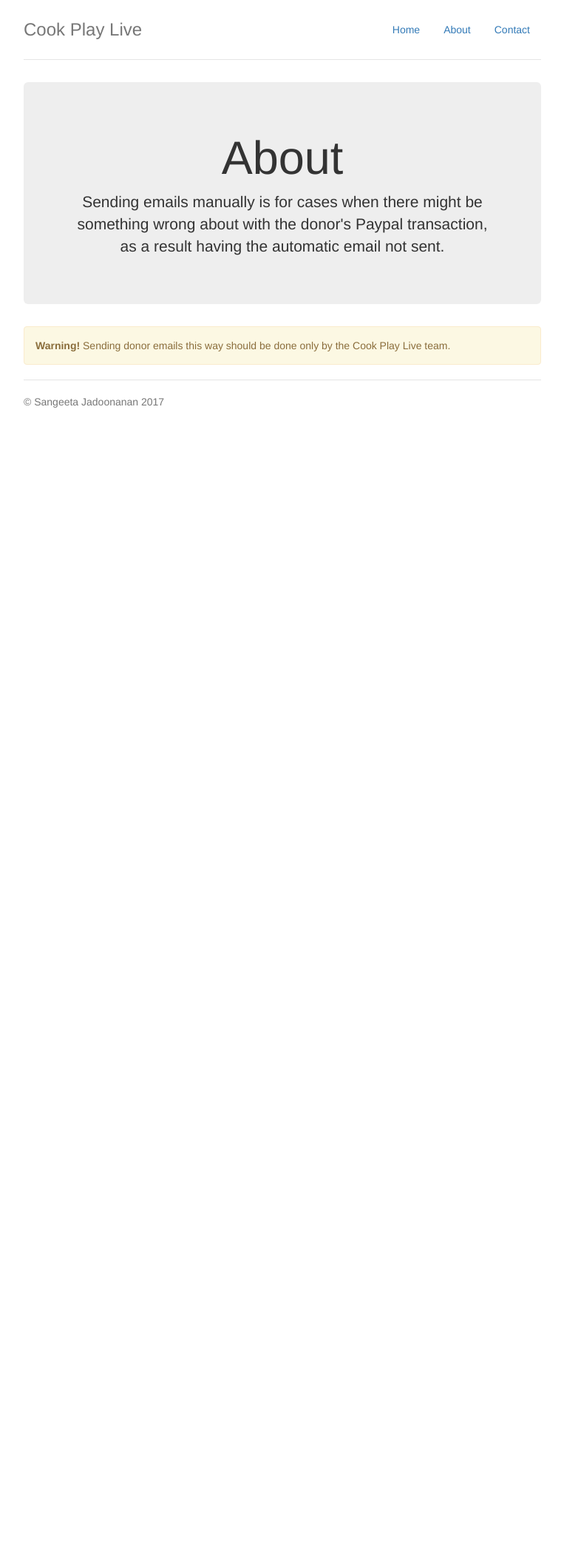
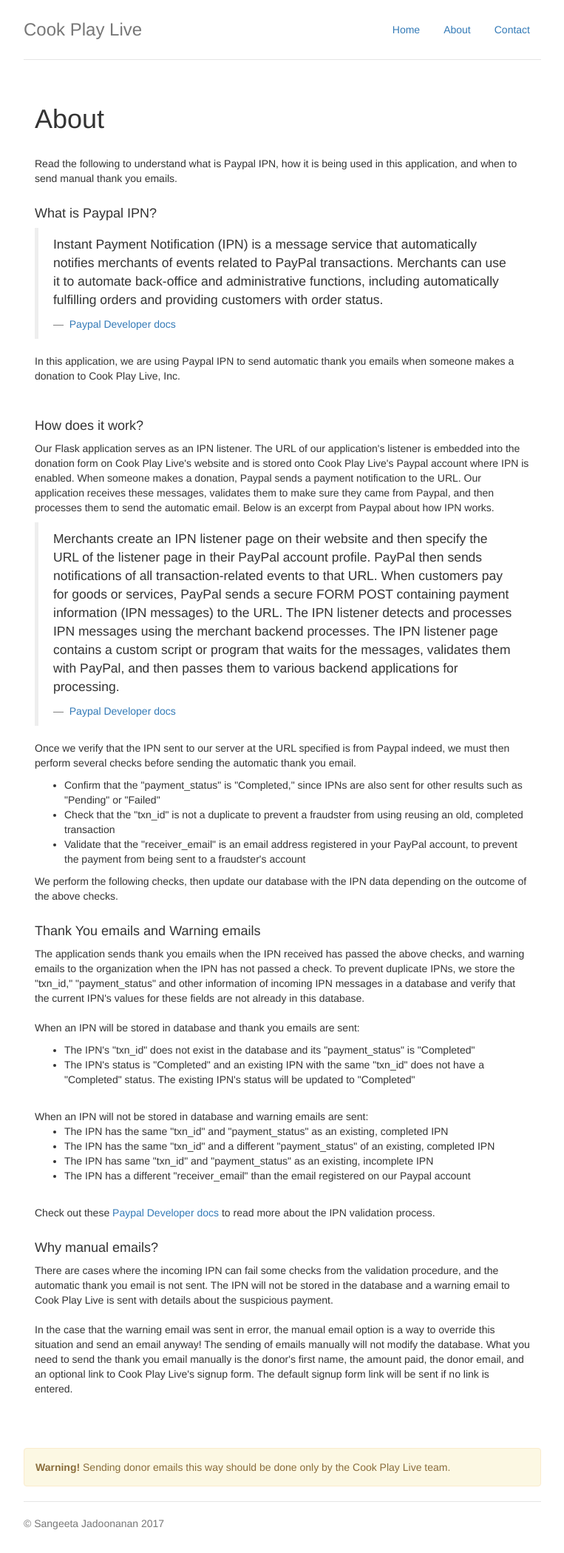
Before and after one commit to sjbitcode/flask-paypal-ipn, a Flask app: page /about in a window 1280 px wide. Shown: the whole page at 74% size, without its empty margins (258-1021 px from the left). Before the commit the page ends 551 px from the top, so only its background shows below. Run offline with Flask 2, Linux system fonts and the light colour scheme; parts of the project's set-up code (start-up, migrations or seed data) failed here and were passed over; some libraries are stand-ins or nearby versions.

Commit message:
Add ample explanation in about page

```diff
--- a/app/templates/about.html
+++ b/app/templates/about.html
@@ -1,8 +1,116 @@
 {% extends "base.html" %}
 
 {% block content2 %}
-<div class="jumbotron">
-  <h1 class="display-3">About</h1>
-  <p>Sending emails manually is for cases when there might be something wrong about with the donor's Paypal transaction, as a result having the automatic email not sent.</p>
+<div class="row marketing">
+
+  <div class="col-lg-12">
+    <h1 class="display-3">About</h1>
+
+    <br>
+    <p>Read the following to understand what is Paypal IPN, how it is being used in this application, and when to send manual thank you emails.</p>
+
+    <h4>What is Paypal IPN?</h4>
+    <blockquote>
+      <p>
+        Instant Payment Notification (IPN) is a message service that automatically
+        notifies merchants of events related to PayPal transactions. Merchants can use
+        it to automate back-office and administrative functions, including automatically
+        fulfilling orders and providing customers with order status.
+        <footer>
+          <a href="https://developer.paypal.com/docs/classic/products/instant-payment-notification/" target="_blank">
+            Paypal Developer docs
+          </a>
+        </footer>
+      </p>
+    </blockquote>
+
+    <p>
+    In this application, we are using Paypal IPN to send automatic thank you emails when someone
+    makes a donation to Cook Play Live, Inc.<br><br>
+
+    <h4>How does it work?</h4>
+    Our Flask application serves as an IPN listener.
+    The URL of our application's listener is embedded into the donation form on Cook Play Live's website and
+    is stored onto Cook Play Live's Paypal account where IPN is enabled.
+
+     When someone makes a donation, Paypal sends a payment notification to the URL. Our application
+     receives these messages, validates them to make sure they came from Paypal, and then processes
+     them to send the automatic email. Below is an excerpt from Paypal about how IPN works.
+    </p>
+
+    <blockquote>
+      <p>
+        Merchants create an IPN listener page on their website and then specify the URL of the listener
+        page in their PayPal account profile. PayPal then sends notifications of all transaction-related
+        events to that URL. When customers pay for goods or services, PayPal sends a secure FORM POST
+        containing payment information (IPN messages) to the URL. The IPN listener detects and processes
+        IPN messages using the merchant backend processes. The IPN listener page contains a custom script
+        or program that waits for the messages, validates them with PayPal, and then passes them to various
+        backend applications for processing.
+        <footer>
+          <a href="https://developer.paypal.com/docs/classic/products/instant-payment-notification/#how-it-works" target="_blank">
+            Paypal Developer docs
+          </a>
+        </footer>
+      </p>
+    </blockquote>
+
+    <p>
+      Once we verify that the IPN sent to our server at the URL specified is from Paypal indeed, we must then
+      perform several checks before sending the automatic thank you email.<br>
+
+      <ul>
+        <li>Confirm that the "payment_status" is "Completed," since IPNs are also sent for other results such as "Pending" or "Failed"</li>
+        <li>Check that the "txn_id" is not a duplicate to prevent a fraudster from using reusing an old, completed transaction</li>
+        <li>Validate that the "receiver_email" is an email address registered in your PayPal account, to prevent the payment from being sent to a fraudster's account</li>
+      </ul>
+
+      We perform the following checks, then update our database with the IPN data depending on the outcome of the above checks.
+    </p>
+
+    <h4>Thank You emails and Warning emails</h4>
+
+    <p>
+      The application sends thank you emails when the IPN received has passed the above checks, and warning emails to
+      the organization when the IPN has not passed a check. To prevent duplicate IPNs, we store
+      the "txn_id," "payment_status" and other information of incoming IPN messages
+      in a database and verify that the current IPN's values for these fields are not already in this database.<br><br>
+
+      When an IPN will be stored in database and thank you emails are sent:
+      <ul>
+        <li>The IPN's "txn_id" does not exist in the database and its "payment_status" is "Completed"</li>
+        <li>
+          The IPN's status is "Completed" and an existing IPN with the same "txn_id" does not have a "Completed" status.
+          The existing IPN's status will be updated to "Completed"
+        </li>
+      </ul>
+
+      <br>
+
+      When an IPN will not be stored in database and warning emails are sent:
+      <ul>
+        <li>The IPN has the same "txn_id" and "payment_status" as an existing, completed IPN</li>
+        <li>The IPN has the same "txn_id" and a different "payment_status" of an existing, completed IPN</li>
+        <li>The IPN has same "txn_id" and "payment_status" as an existing, incomplete IPN</li>
+        <li>The IPN has a different "receiver_email" than the email registered on our Paypal account</li>
+      </ul>
+      <br>
+      Check out these
+      <a href="https://developer.paypal.com/docs/classic/ipn/integration-guide/IPNIntro/#ipn-protocol-and-architecture" target="_blank">Paypal Developer docs</a>
+      to read more about the IPN validation process.
+    </p>
+
+    <h4>Why manual emails?</h4>
+    <p>
+      There are cases where the incoming IPN can fail some checks from the validation procedure, and the automatic
+      thank you email is not sent. The IPN will not be stored in the database and a warning email to Cook Play Live is sent with details about
+      the suspicious payment.<br><br>
+
+      In the case that the warning email was sent in error, the manual email option is a way to override this situation and
+      send an email anyway! The sending of emails manually will not modify the database. What you need to send the thank you
+      email manually is the donor's first name, the amount paid, the donor email, and an optional link to Cook Play Live's
+      signup form. The default signup form link will be sent if no link is entered.<br><br>
+    </p>
+  </div>
 </div>
 {% endblock %}
--- a/app/views.py
+++ b/app/views.py
@@ -68,7 +68,7 @@ def ipn():
     before updating database and sending emails.
 
     Conditions:
-    1 - An existing IPN's status changes to Complete
+    1 - An existing IPN's status changes to Completed
         --> send thank-you email.
 
     2 - A new IPN has same transaction id and status
@@ -83,7 +83,7 @@ def ipn():
         status of an existing, completed IPN
         --> send warning email.
 
-    5 - A new IPN entry is created whose status is Complete
+    5 - A new IPN entry is created whose status is Completed
         --> send thank-you email.
 
     6 - A new IPN has a different receiver email than what
@@ -106,7 +106,8 @@ def ipn():
 
     if r.text == 'VERIFIED':
 
-        current_app.logger.info('Paypal transaction was verified successfully.')
+        current_app.logger.info(
+            'Paypal transaction was verified successfully.')
 
         print(request.form)
 
```
